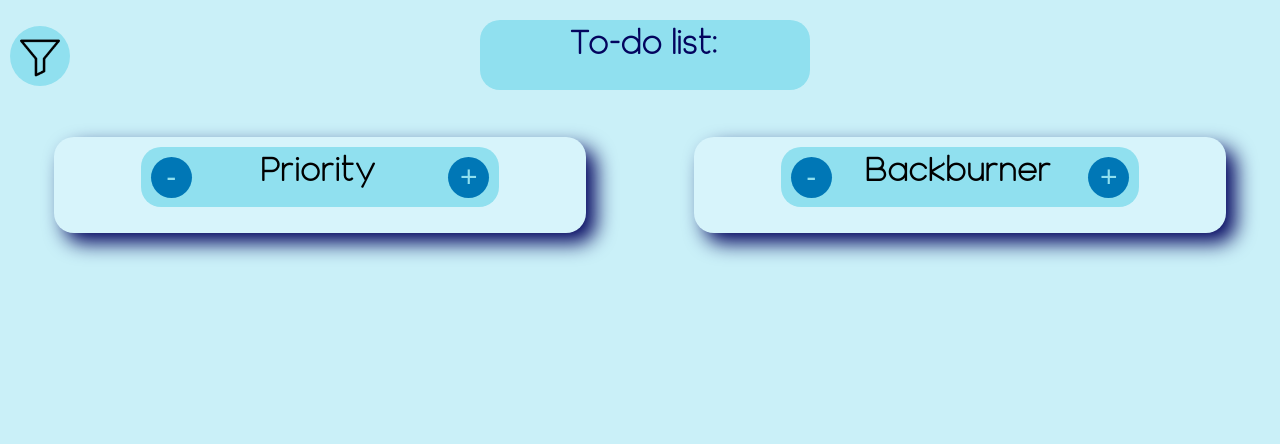
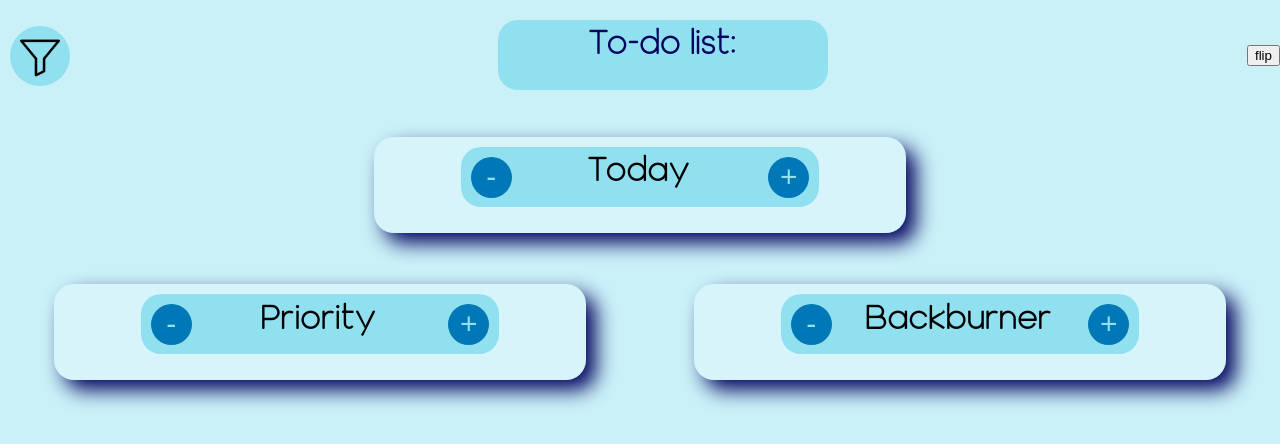
Before and after one commit to NathanBluetornado/TodoList, a React (Create React App) app: page / in a window 1280 px wide. Shown: the top 444 px of the page. Built offline with nearby package versions, Linux system fonts and the light colour scheme.

Commit message:
Quick update to add a Today-Only list

```diff
--- a/package.json
+++ b/package.json
@@ -3,7 +3,7 @@
   "version": "0.1.0",
   "private": true,
   "dependencies": {
-    "@react-spring/web": "^9.7.5",
+    "@react-spring/web": "^10.0.3",
     "@testing-library/dom": "^10.4.0",
     "@testing-library/jest-dom": "^6.6.3",
     "@testing-library/react": "^16.2.0",
--- a/src/App.css
+++ b/src/App.css
@@ -53,6 +53,7 @@ body, html{
         display: flex;
         justify-content: space-around;
         align-items: flex-start;
+        flex-wrap: wrap;
     }
 }
 
--- a/src/App.tsx
+++ b/src/App.tsx
@@ -11,10 +11,14 @@ import useStorage from './hooks/useStorage';
 function App() {
     const [list, setList] = useState<ITodoList>( {title:"Priority", items:[]} );
     const [secondList, setSecondList] = useState<ITodoList>( {title:"Backburner", items:[]} );
+    const [dayList, setDayList] = useState<ITodoList>( {title:"Today", items:[]} );
     const [filters, setFilters] = useState<IFilterButton>( {showIncomplete:true, showComplete: true} );
+
+    const [direction, flipDirection] = useState(true);
 
     useStorage(list, setList)
     useStorage(secondList, setSecondList)
+    useStorage(dayList, setDayList)
 
     return (
         <div className="App">
@@ -24,12 +28,16 @@ function App() {
                     To-do list:
                 </h1>
                 {/* Div below to center flex arrangement as a placeholder for dark mode button */}
-                <div style={{width:"70px"}}></div>
+                {/* <div style={{width:"70px"}}></div> */}
+                <button onClick={() => {
+                    flipDirection(!direction)
+                }}>flip</button>
             </header>
 
-            <main>
+            <main style={{flexFlow: direction ? "wrap-reverse" : ""}}>
                 <TodoList list={list} setList={setList} filters={filters}/>
                 <TodoList list={secondList} setList={setSecondList} filters={filters}/>
+                <TodoList list={dayList} setList={setDayList} filters={filters}/>
             </main>
         </div>
     );
```
Also changed, not shown: 1 other file (tests, documents, lock files or other folders).
